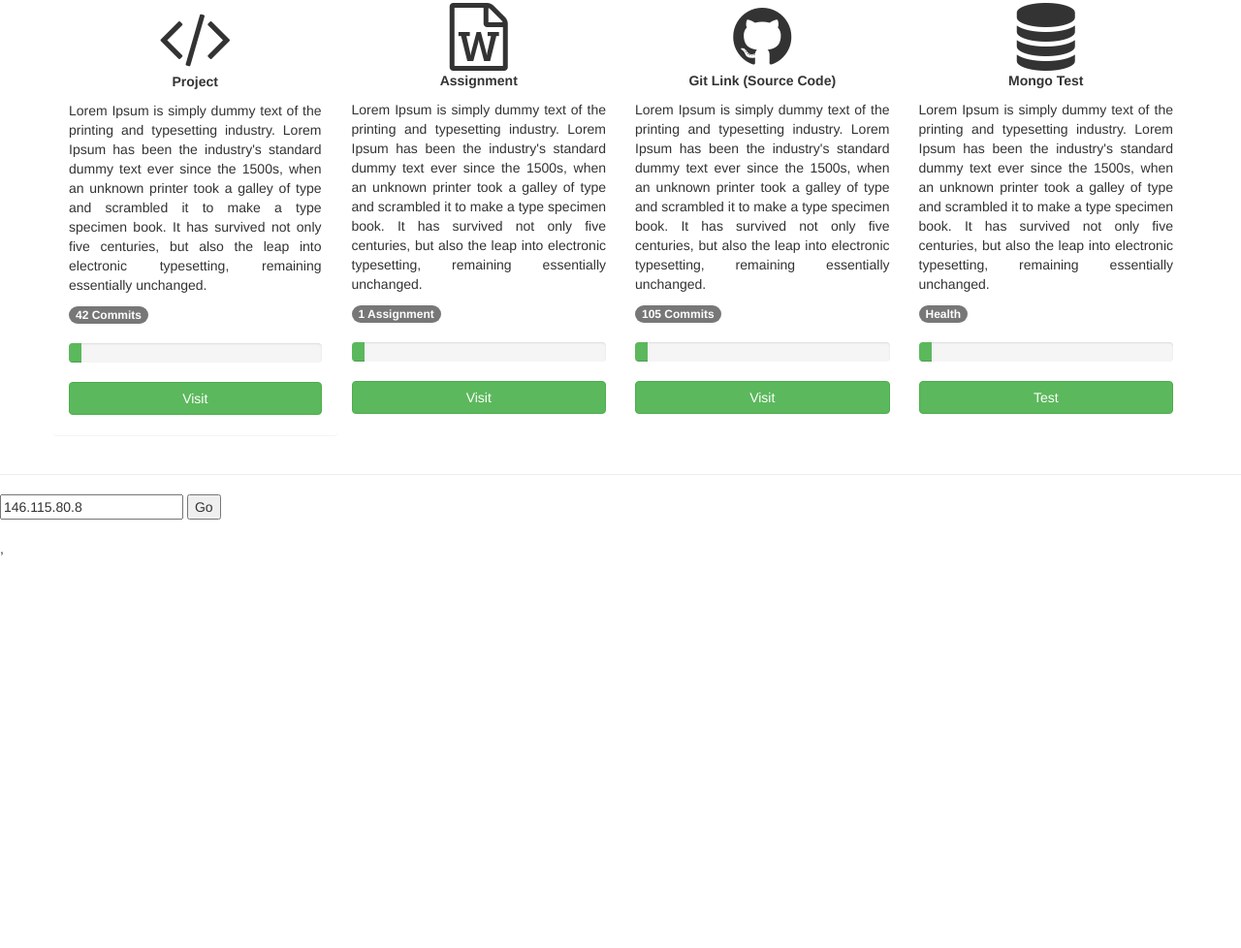
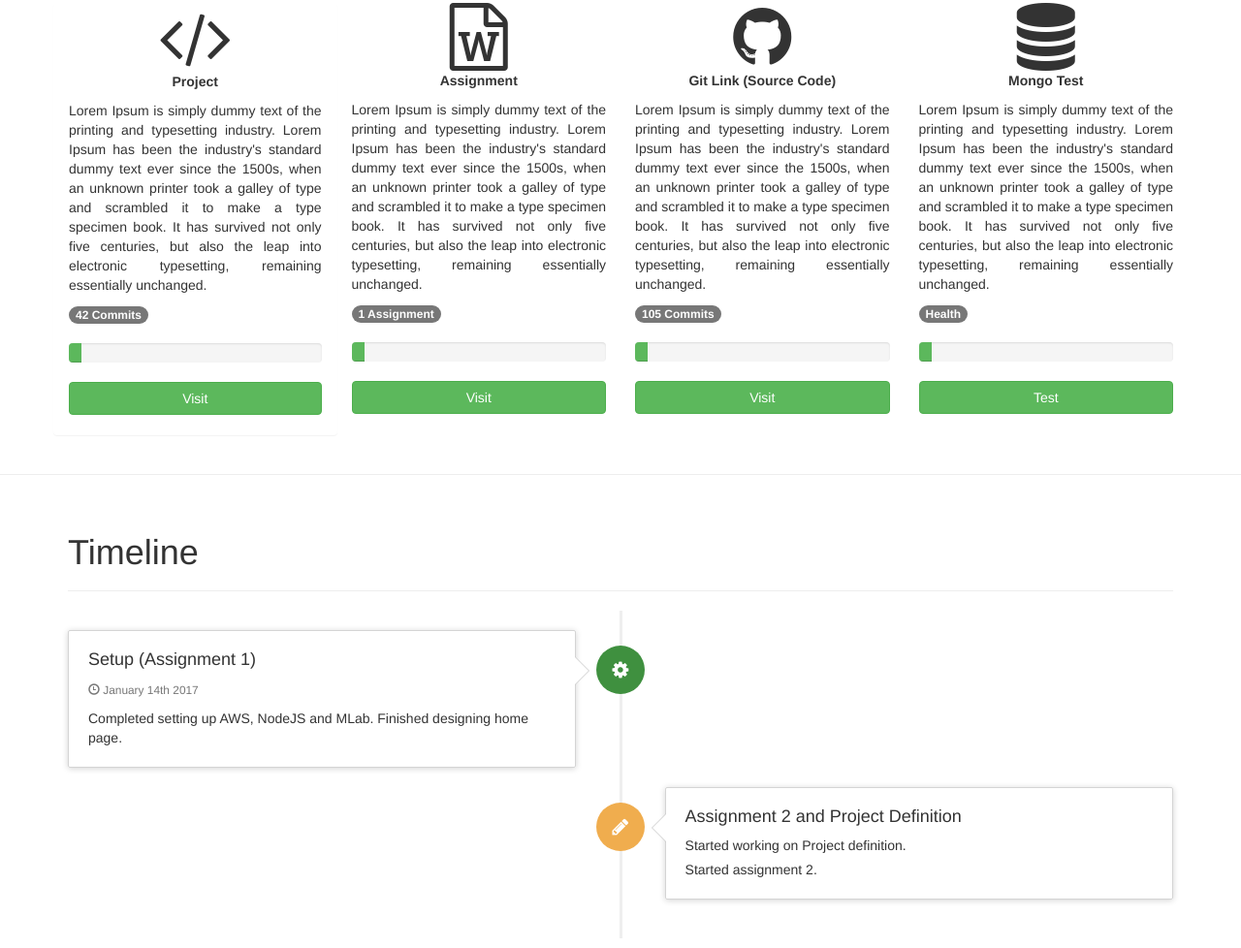
Before and after one commit to savanpatel/patel-savan-webdev, a website: page project/public/index.html in a window 1280 px wide. Shown: the part 295-1273 px from the top of the page at 97% size. Before the commit the page ends 871 px from the top, so only its background shows below. Drawn offline with nearby package versions, Linux system fonts and the light colour scheme; a script that the page names is missing.

Commit message:
Customising home page

```diff
--- a/project/public/index.html
+++ b/project/public/index.html
@@ -13,15 +13,12 @@
 
 </head>
 <body>
-    <div class="jumbotron" style="background-image: url('project/images/neu_grayscale.jpg');">
-    <div class="text-center">
-        <div class="row">
+    <div class="container-fluid jumbotron" style="background-image: url('project/images/neu_grayscale.jpg');">
+    <div class="row text-center">
             <div class="col-md-6 alert alert-dismissible alert-danger">
-                <p >CS 3650 Web Development | Northeastern University, Boston</p>
+                <p >CS 5610 Web Development | Northeastern University, Boston</p>
                 <blockquote>Savan Patel (patel.sav@husky.neu.edu) <br/> 001286450</blockquote>
             </div>
-
-        </div>
     </div>
     </div>
 
@@ -105,45 +102,38 @@
 
 
     <hr/>
-    <div>
 
+    <div class="container">
+        <div class="page-header">
+            <h1 id="timeline">Timeline</h1>
+        </div>
+        <ul class="timeline">
+            <li>
+                <div class="timeline-badge success"><i class="fa fa-cog" aria-hidden="true"></i></div>
+                <div class="timeline-panel">
+                    <div class="timeline-heading">
+                        <h4 class="timeline-title">Setup (Assignment 1)</h4>
+                        <p><small class="text-muted"><i class="glyphicon glyphicon-time"></i> January 14th 2017</small></p>
+                    </div>
+                    <div class="timeline-body">
+                        <p>Completed setting up AWS, NodeJS and MLab. Finished designing home page.</p>
+                    </div>
+                </div>
+            </li>
+            <li class="timeline-inverted">
+                <div class="timeline-badge warning"><i class="fa fa-pencil" aria-hidden="true"></i></div>
+                <div class="timeline-panel">
+                    <div class="timeline-heading">
+                        <h4 class="timeline-title">Assignment 2 and Project Definition</h4>
+                    </div>
+                    <div class="timeline-body">
+                        <p>Started working on Project definition.</p>
+                        <p>Started assignment 2.</p>
+                    </div>
+                </div>
+            </li>
+         </ul>
     </div>
-    <div id="demo">
-        <input class="ip" value="146.115.80.8">
-        <button class="send">Go</button>
-        <br><br>
-        <span class="city"></span>,
-        <span class="country"></span>
-    </div>
-    <script>
-        $('.send').on('click', function(){
 
-
-
-            $.getJSON('//freegeoip.net/json/?callback=?', function(data) {
-                console.log(data["city"]);
-            });
-        });
-
-
-    </script>
-
-    <div id='openweathermap-widget'></div>
-    <script type='text/javascript'>
-        window.myWidgetParam = {
-            id: 22,
-            cityid: 524901,
-            appid: '',
-            containerid: 'openweathermap-widget',
-        };
-        (function() {
-            var script = document.createElement('script');
-            script.type = 'text/javascript';
-            script.async = true;
-            script.src = 'http://openweathermap.org/themes/openweathermap/assets/vendor/owm/js/weather-widget-generator.js';
-            var s = document.getElementsByTagName('script')[0];
-            s.parentNode.insertBefore(script, s);
-        })();
-    </script>
 </body>
 </html>
--- a/project/public/project/css/custom.css
+++ b/project/public/project/css/custom.css
@@ -7,3 +7,152 @@
 {
     margin-left: .5em;
 }
+
+
+.timeline {
+    list-style: none;
+    padding: 20px 0 20px;
+    position: relative;
+}
+
+.timeline:before {
+    top: 0;
+    bottom: 0;
+    position: absolute;
+    content: " ";
+    width: 3px;
+    background-color: #eeeeee;
+    left: 50%;
+    margin-left: -1.5px;
+}
+
+.timeline > li {
+    margin-bottom: 20px;
+    position: relative;
+}
+
+.timeline > li:before,
+.timeline > li:after {
+    content: " ";
+    display: table;
+}
+
+.timeline > li:after {
+    clear: both;
+}
+
+.timeline > li:before,
+.timeline > li:after {
+    content: " ";
+    display: table;
+}
+
+.timeline > li:after {
+    clear: both;
+}
+
+.timeline > li > .timeline-panel {
+    width: 46%;
+    float: left;
+    border: 1px solid #d4d4d4;
+    border-radius: 2px;
+    padding: 20px;
+    position: relative;
+    -webkit-box-shadow: 0 1px 6px rgba(0, 0, 0, 0.175);
+    box-shadow: 0 1px 6px rgba(0, 0, 0, 0.175);
+}
+
+.timeline > li > .timeline-panel:before {
+    position: absolute;
+    top: 26px;
+    right: -15px;
+    display: inline-block;
+    border-top: 15px solid transparent;
+    border-left: 15px solid #ccc;
+    border-right: 0 solid #ccc;
+    border-bottom: 15px solid transparent;
+    content: " ";
+}
+
+.timeline > li > .timeline-panel:after {
+    position: absolute;
+    top: 27px;
+    right: -14px;
+    display: inline-block;
+    border-top: 14px solid transparent;
+    border-left: 14px solid #fff;
+    border-right: 0 solid #fff;
+    border-bottom: 14px solid transparent;
+    content: " ";
+}
+
+.timeline > li > .timeline-badge {
+    color: #fff;
+    width: 50px;
+    height: 50px;
+    line-height: 50px;
+    font-size: 1.4em;
+    text-align: center;
+    position: absolute;
+    top: 16px;
+    left: 50%;
+    margin-left: -25px;
+    background-color: #999999;
+    z-index: 100;
+    border-top-right-radius: 50%;
+    border-top-left-radius: 50%;
+    border-bottom-right-radius: 50%;
+    border-bottom-left-radius: 50%;
+}
+
+.timeline > li.timeline-inverted > .timeline-panel {
+    float: right;
+}
+
+.timeline > li.timeline-inverted > .timeline-panel:before {
+    border-left-width: 0;
+    border-right-width: 15px;
+    left: -15px;
+    right: auto;
+}
+
+.timeline > li.timeline-inverted > .timeline-panel:after {
+    border-left-width: 0;
+    border-right-width: 14px;
+    left: -14px;
+    right: auto;
+}
+
+.timeline-badge.primary {
+    background-color: #2e6da4 !important;
+}
+
+.timeline-badge.success {
+    background-color: #3f903f !important;
+}
+
+.timeline-badge.warning {
+    background-color: #f0ad4e !important;
+}
+
+.timeline-badge.danger {
+    background-color: #d9534f !important;
+}
+
+.timeline-badge.info {
+    background-color: #5bc0de !important;
+}
+
+.timeline-title {
+    margin-top: 0;
+    color: inherit;
+}
+
+.timeline-body > p,
+.timeline-body > ul {
+    margin-bottom: 0;
+}
+
+.timeline-body > p + p {
+    margin-top: 5px;
+}
```
